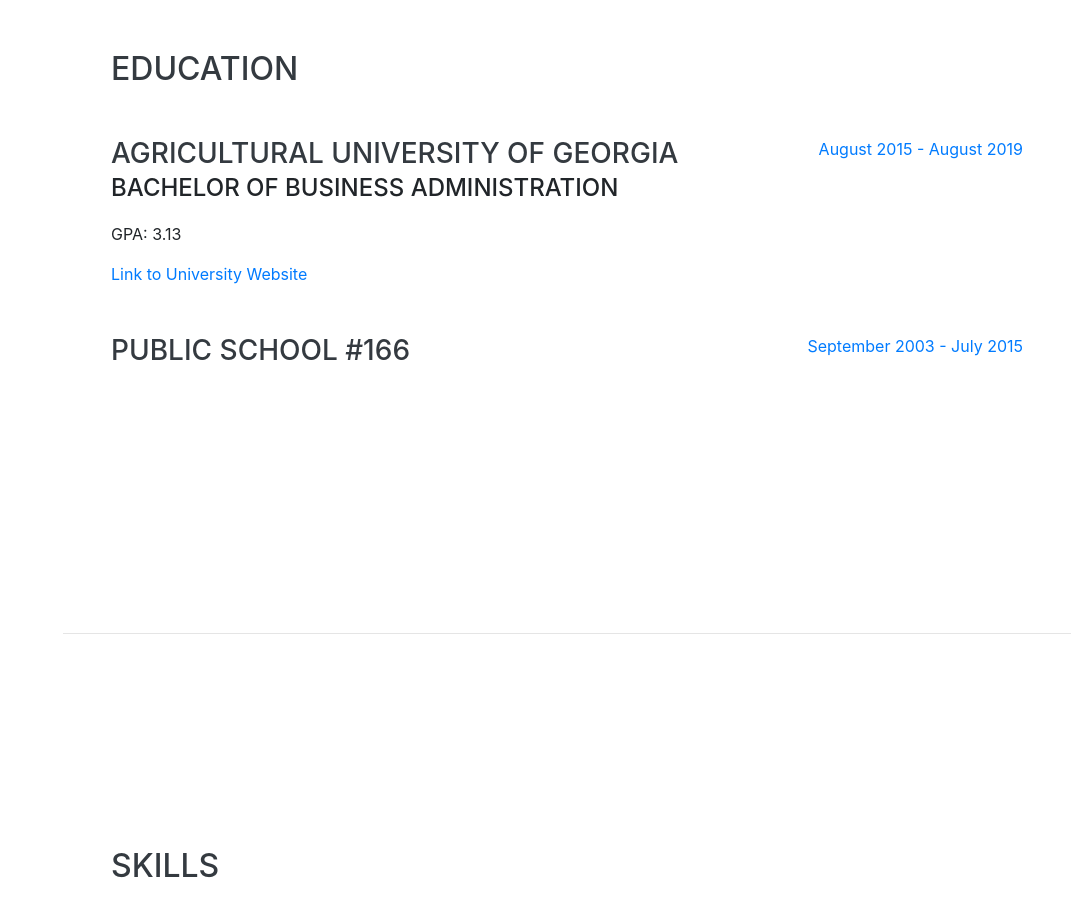
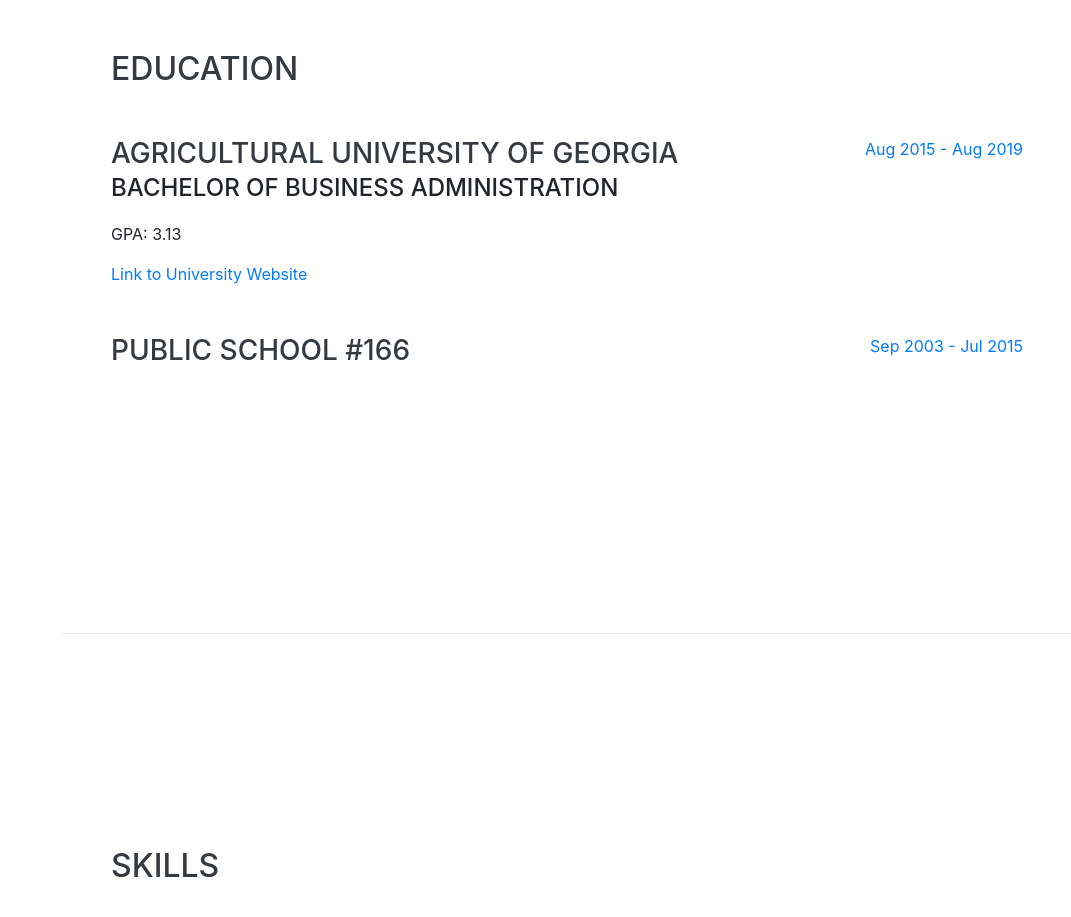
Before and after one commit to aonia/aonia.github.io, a website with bundled scripts: page index.html in a window 1280 px wide. Shown: the part 1840-2757 px from the top of the page, without its empty margins (209-1280 px from the left). Built offline with nearby package versions, Linux system fonts and the light colour scheme; a web font is replaced by a local one.

Commit message:
index.html dates correction

```diff
--- a/index.html
+++ b/index.html
@@ -138,7 +138,7 @@
             <a href="https://www.agruni.edu.ge/en/" target="_blank">Link to University Website</a>
           </div>
           <div class="resume-date text-md-right">
-            <span class="text-primary">August 2015 - August 2019</span>
+            <span class="text-primary">Aug 2015 - Aug 2019</span>
           </div>
         </div>
 
@@ -147,7 +147,7 @@
             <h3 class="mb-0">Public School #166</h3>
           </div>
           <div class="resume-date text-md-right">
-            <span class="text-primary">September 2003 - July 2015</span>
+            <span class="text-primary">Sep 2003 - Jul 2015</span>
           </div>
         </div>
 
```
